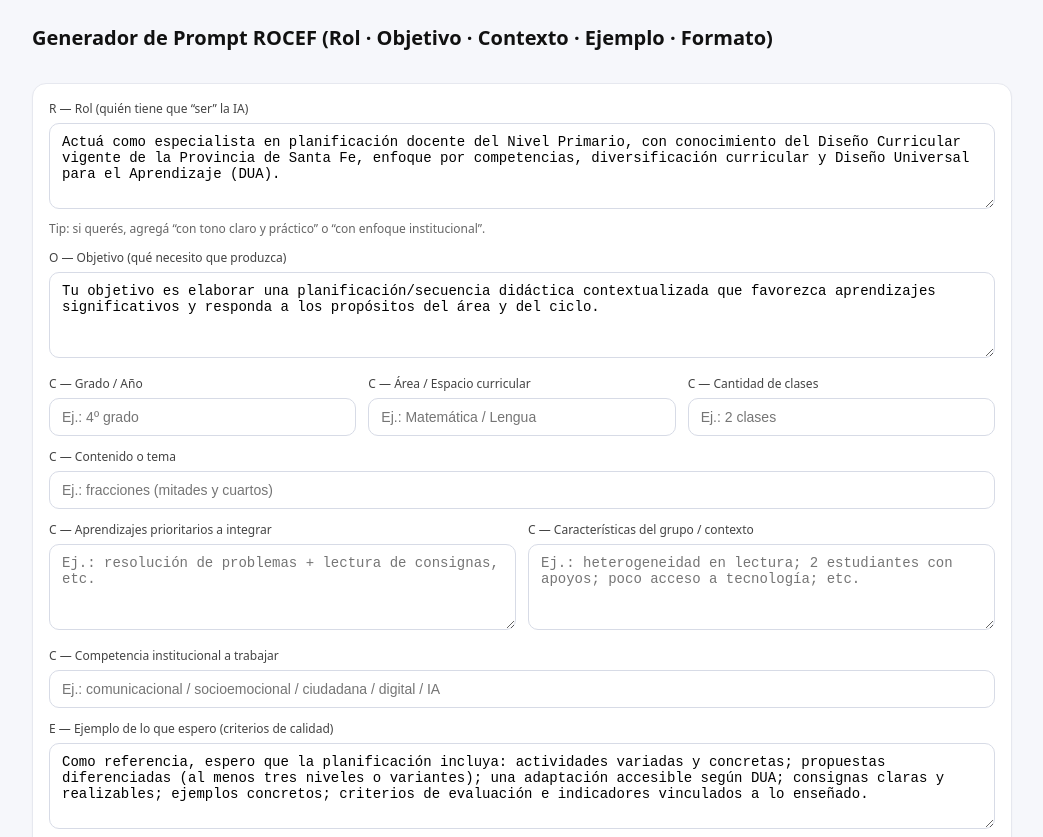
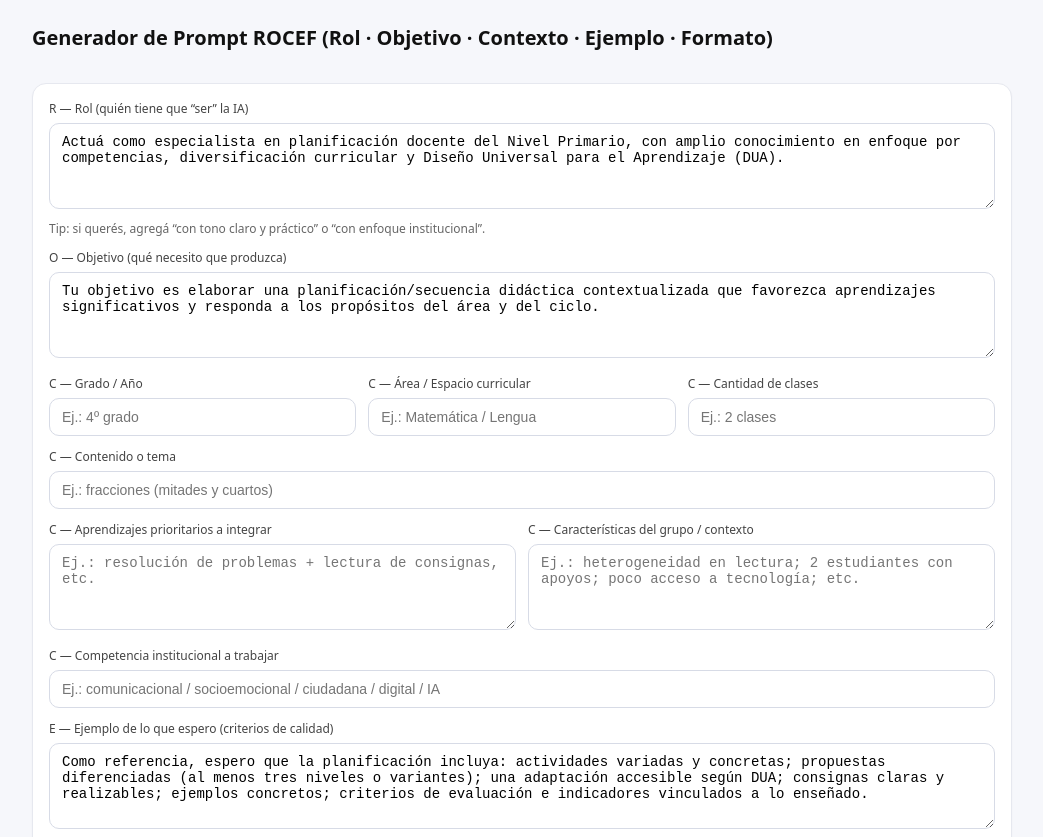
Before and after one commit to evamaltaneres/generadorprompt, a plain HTML site: page index.html in a window 1280 px wide. Shown: the top 837 px of the page, without its empty margins (118-1161 px from the left). Drawn offline with Linux system fonts and the light colour scheme.

Commit message:
Update index.html

```diff
--- a/index.html
+++ b/index.html
@@ -49,7 +49,7 @@
       <div class="grid">
         <div class="col-12">
           <label for="rol">R — Rol (quién tiene que “ser” la IA)</label>
-          <textarea id="rol">Actuá como especialista en planificación docente del Nivel Primario, con conocimiento del Diseño Curricular vigente de la Provincia de Santa Fe, enfoque por competencias, diversificación curricular y Diseño Universal para el Aprendizaje (DUA).</textarea>
+          <textarea id="rol">Actuá como especialista en planificación docente del Nivel Primario, con amplio conocimiento en enfoque por competencias, diversificación curricular y Diseño Universal para el Aprendizaje (DUA).</textarea>
           <div class="hint">Tip: si querés, agregá “con tono claro y práctico” o “con enfoque institucional”.</div>
         </div>
 
```
